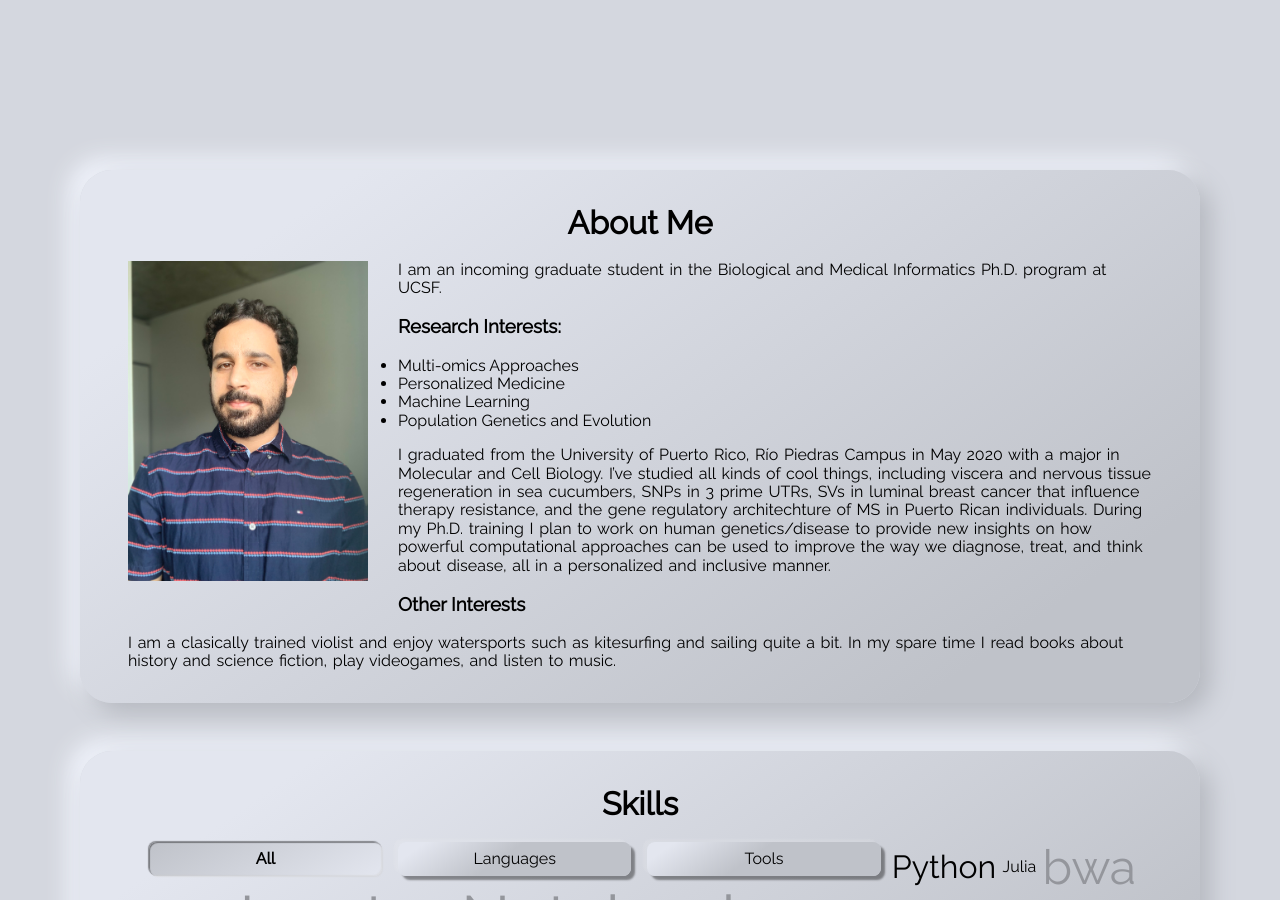
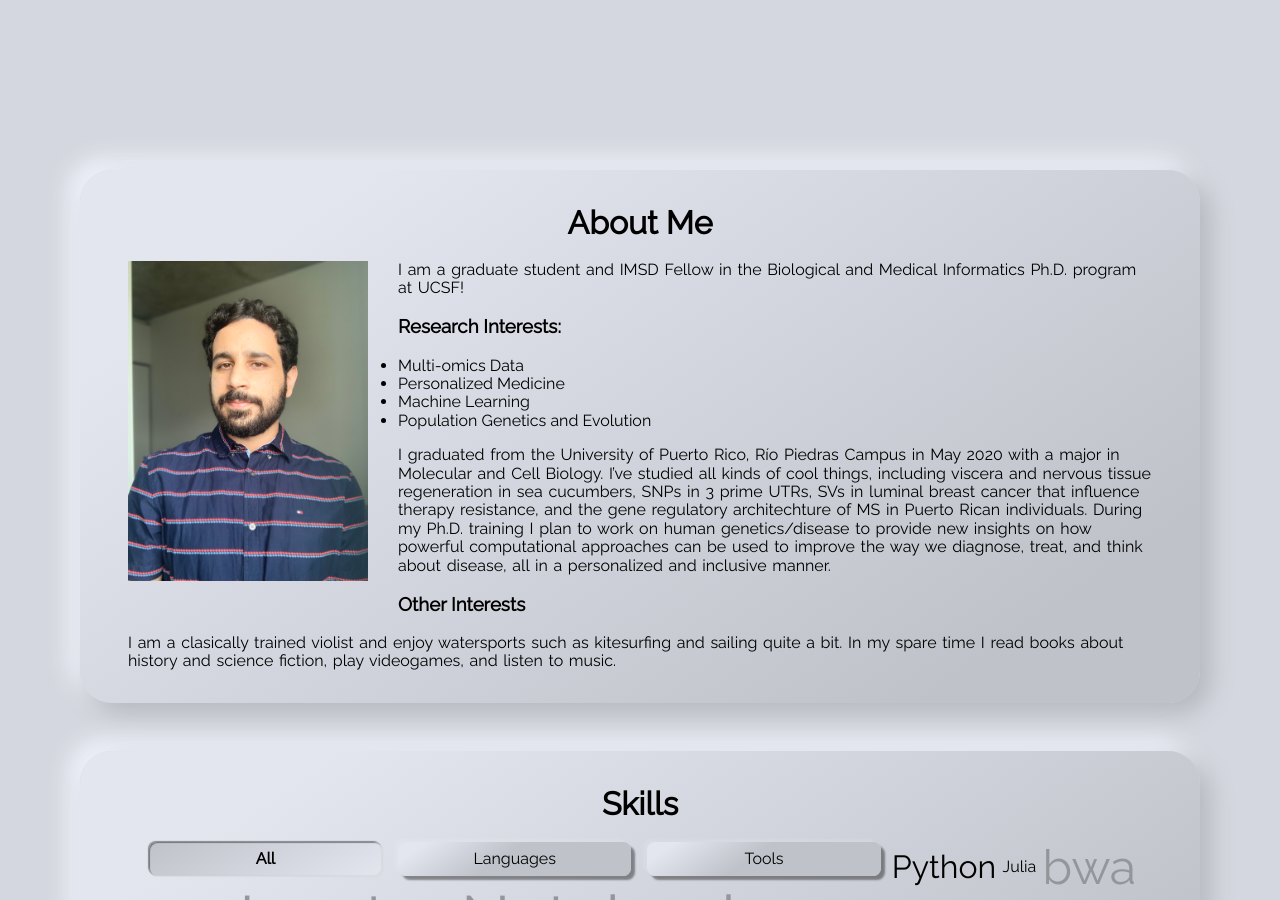
Before and after one commit to seba2550/computational-violist, a Jekyll site: the page built from index.html, in a window 1280 px wide and 900 px high, scrolled down 890 px. Built offline with Jekyll 4.4.1, drawn with Linux system fonts in a browser that asks for light colours.

Commit message:
Update aboutme.md

```diff
--- a/_includes/aboutme.md
+++ b/_includes/aboutme.md
@@ -1,7 +1,7 @@
-I am an incoming graduate student in the Biological and Medical Informatics Ph.D. program at UCSF.
+I am a graduate student and IMSD Fellow in the Biological and Medical Informatics Ph.D. program at UCSF!
 
 ### Research Interests:
-  * Multi-omics Approaches
+  * Multi-omics Data
   * Personalized Medicine
   * Machine Learning
   * Population Genetics and Evolution
```
